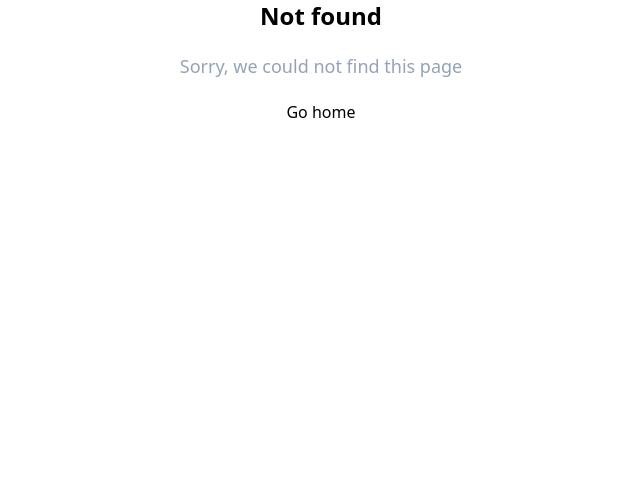
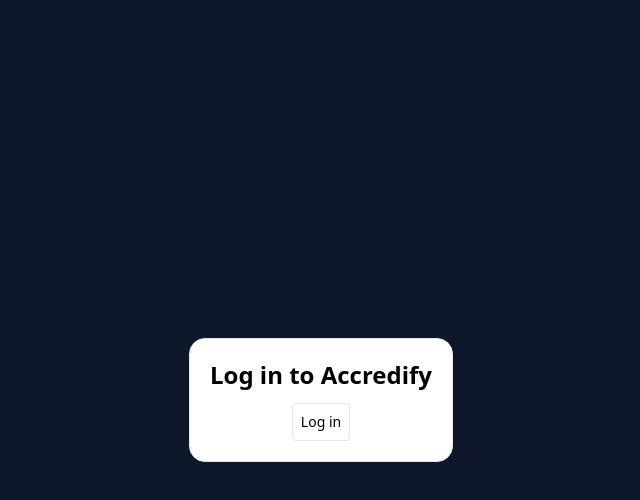
Before and after one commit to E-g-oR/accredify, a React (Vite) app: page /login in a window 1280 px wide. Before the commit this address had no page. Shown: the top 500 px of the page, without its empty margins (319-959 px from the left). Built offline with nearby package versions, Linux system fonts and the light colour scheme.

Commit message:
feat: add Login page

```diff
--- a/src/app/Layout/ui/AccountDropDown/ui/AccountDropDown.tsx
+++ b/src/app/Layout/ui/AccountDropDown/ui/AccountDropDown.tsx
@@ -1,4 +1,6 @@
 import { FC } from "react";
+
+import { useNavigate } from "react-router-dom";
 
 import { Avatar } from "shared/ui/Avatar";
 import { Button } from "shared/ui/Button";
@@ -7,6 +9,7 @@
 import { Popover, PopoverContent, PopoverTrigger } from "shared/ui/Popover";
 
 export const AccountDropDown: FC = () => {
+  const navigate = useNavigate();
   const user = useUserStore((state) => state.user);
   return (
     <Popover>
@@ -32,7 +35,7 @@
           </div>
         </div>
         <div className={"border-b"} />
-        <Button isOutlined>
+        <Button isOutlined onClick={() => navigate("/login")}>
           <Logout />
           Log out
         </Button>
--- a/src/app/router/router.tsx
+++ b/src/app/router/router.tsx
@@ -1,6 +1,9 @@
+import { createBrowserRouter } from "react-router-dom";
+
 import { Home } from "pages/Home";
+import { Login } from "pages/Login";
 import { NotFound } from "pages/NotFound";
-import { createBrowserRouter } from "react-router-dom";
+
 import { Layout } from "../Layout";
 
 export const router = createBrowserRouter([
@@ -15,4 +18,5 @@
       },
     ],
   },
+  { path: "/login", element: <Login /> },
 ]);
--- /dev/null
+++ b/src/pages/Login/index.ts
@@ -0,0 +1 @@
+export { Login } from "./ui";
--- /dev/null
+++ b/src/pages/Login/ui/Login.tsx
@@ -0,0 +1,25 @@
+import { FC } from "react";
+import { useNavigate } from "react-router-dom";
+import { Button } from "shared/ui/Button";
+
+export const Login: FC = () => {
+  const navigate = useNavigate();
+  return (
+    <div
+      className={
+        "w-screen h-screen bg-slate-900 flex items-center justify-center"
+      }
+    >
+      <div
+        className={
+          "border rounded-2xl p-5 bg-white text-center flex flex-col gap-3 items-center"
+        }
+      >
+        <h1 className={"text-2xl font-bold"}>Log in to Accredify</h1>
+        <Button isOutlined onClick={() => navigate("/")}>
+          Log in
+        </Button>
+      </div>
+    </div>
+  );
+};
--- /dev/null
+++ b/src/pages/Login/ui/index.ts
@@ -0,0 +1 @@
+export { Login } from "./Login";
```
